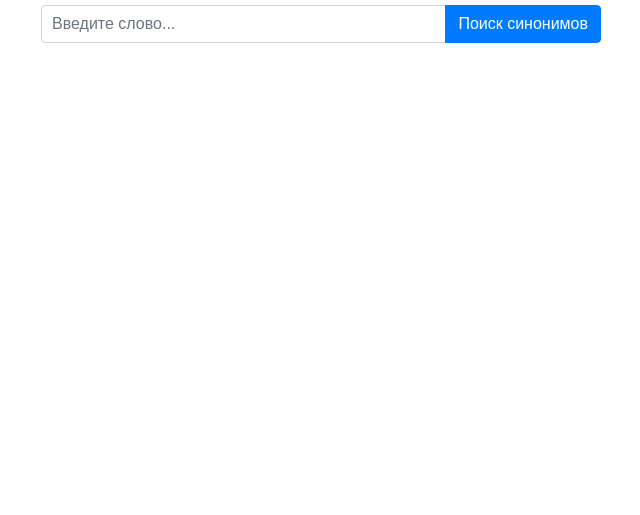
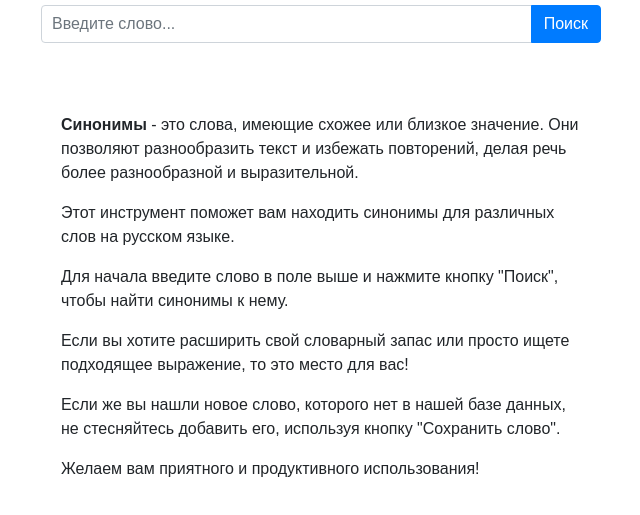
Before and after one commit to Erbayan/sinonim, a website: page public/index.html in a window 1280 px wide. Shown: the part 121-636 px from the top of the page, without its empty margins (319-959 px from the left). Drawn offline with nearby package versions, Linux system fonts and the light colour scheme.

Commit message:
updated index

```diff
--- a/public/index.html
+++ b/public/index.html
@@ -70,8 +70,16 @@
         <div class="input-group mb-3">
             <input type="text" id="wordInput" class="form-control" placeholder="Введите слово...">
             <div class="input-group-append">
-                <button id="searchButton" class="btn btn-primary" onclick="getSynonyms()">Поиск синонимов</button>
+                <button id="searchButton" class="btn btn-primary" onclick="getSynonyms()">Поиск</button>
             </div>
+        </div>
+        <div id="welcomeText" class="container">
+            <p><strong>Синонимы</strong> - это слова, имеющие схожее или близкое значение. Они позволяют разнообразить текст и избежать повторений, делая речь более разнообразной и выразительной.</p>
+            <p>Этот инструмент поможет вам находить синонимы для различных слов на русском языке.</p>
+            <p>Для начала введите слово в поле выше и нажмите кнопку "Поиск", чтобы найти синонимы к нему.</p>
+            <p>Если вы хотите расширить свой словарный запас или просто ищете подходящее выражение, то это место для вас!</p>
+            <p>Если же вы нашли новое слово, которого нет в нашей базе данных, не стесняйтесь добавить его, используя кнопку "Сохранить слово".</p>
+            <p>Желаем вам приятного и продуктивного использования!</p>
         </div>
         <div id="loadingSpinner" style="display: none;">
             <i class="fa-solid fa-spinner"></i>
@@ -108,6 +116,8 @@
 
             document.getElementById("addWordButton").style.display = "inline-block";
             document.getElementById("databaseButton").style.display = "inline-block";
+            const welcomeText = document.getElementById("welcomeText");
+            welcomeText.style.display = "none";
             loadingSpinner.style.display = "none";
 
         }
```
